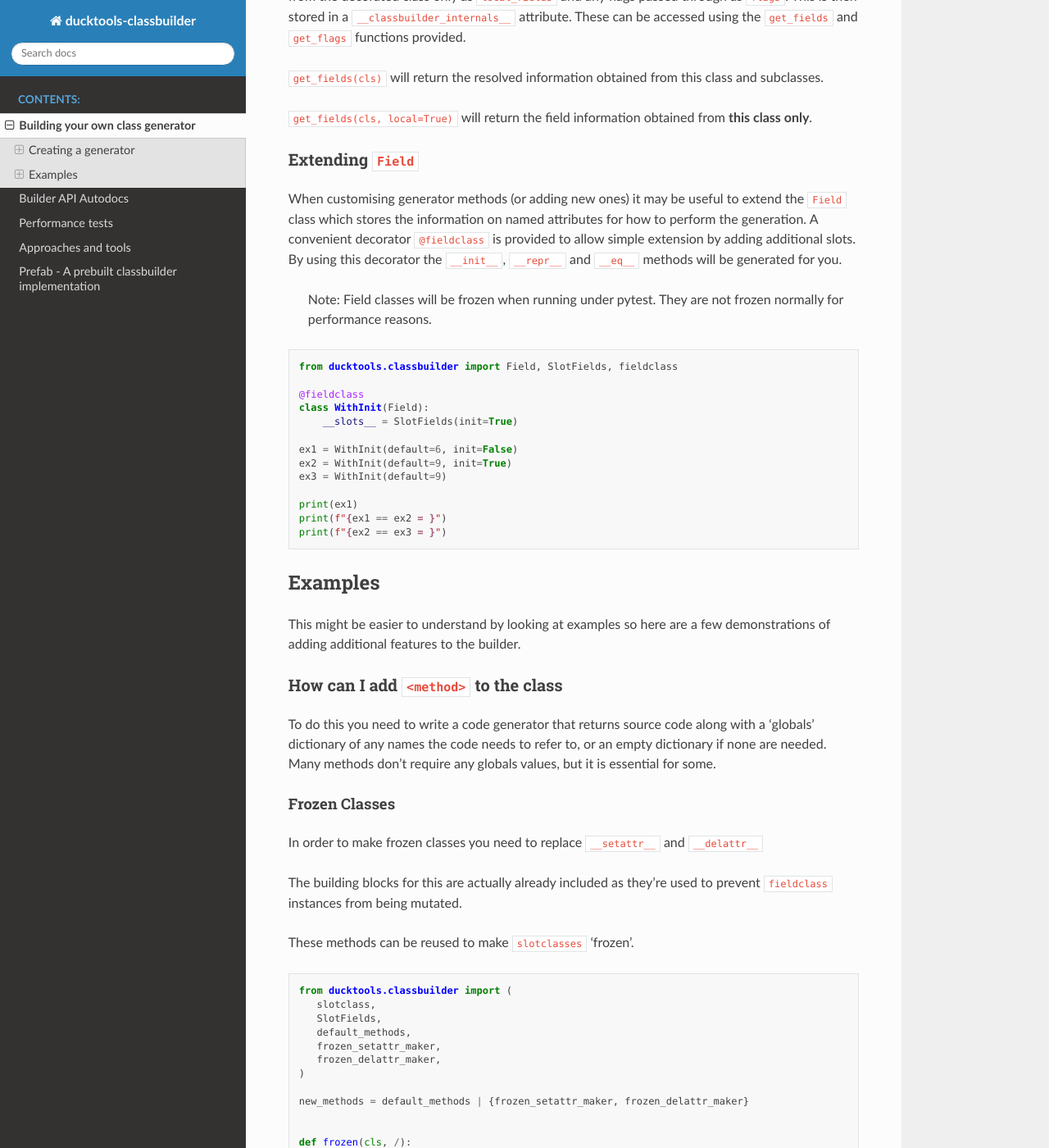
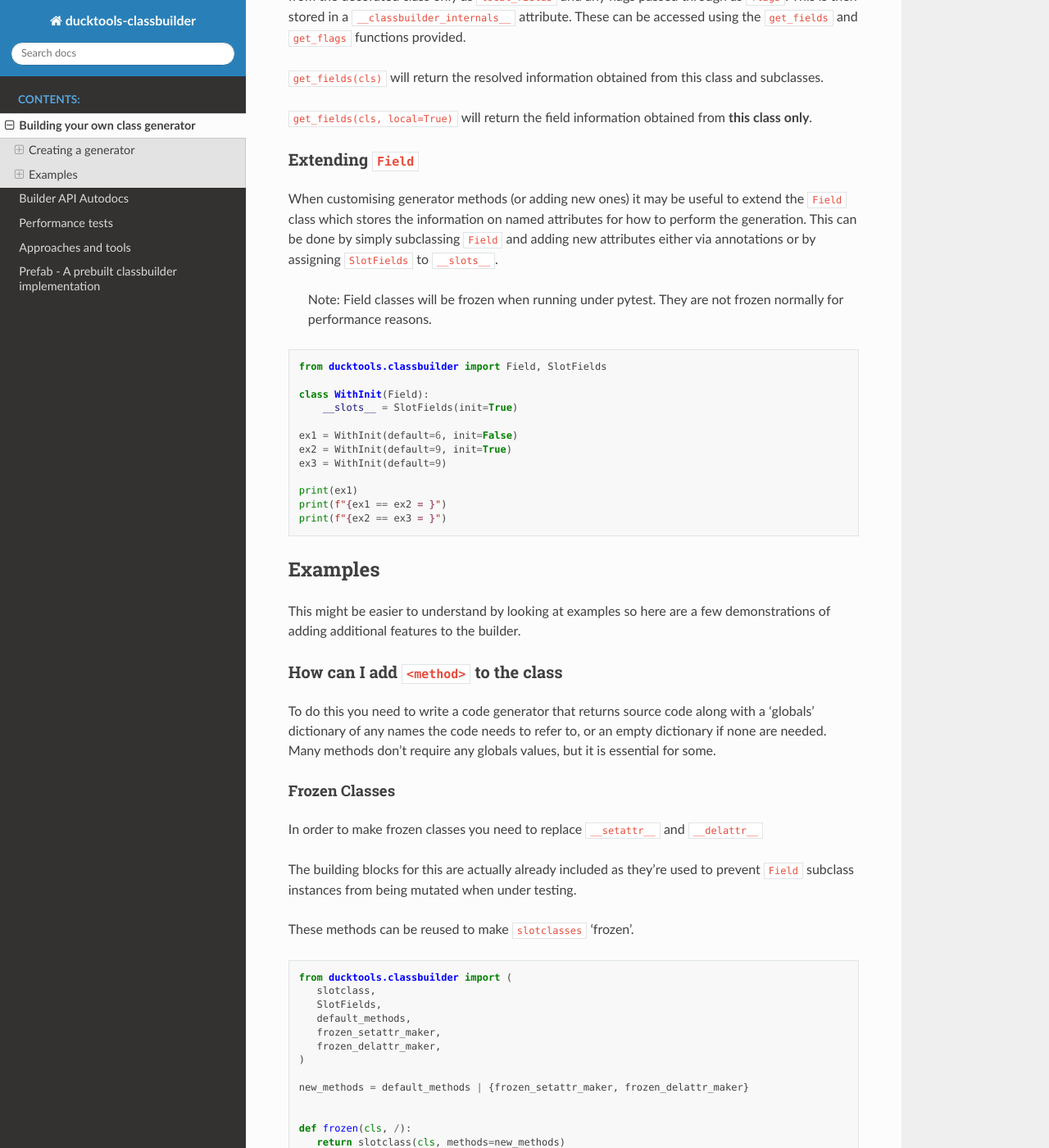
Before and after one commit to DavidCEllis/ducktools-classbuilder, a Sphinx documentation site: the page built from docs/extension_examples.md, in a window 1280 px wide and 1400 px high, scrolled down 4915 px. Shown: the whole window at 82% size. Built offline with Sphinx 7.4.7 and the Read the Docs theme 2.0.0, drawn with Linux system fonts in a browser that asks for light colours; some of the changed text lies outside the part shown.

Commit message:
Make `Field` handle adding methods to subclasses, remove unnecessary `@fieldclass` decorator.

````diff
--- a/docs/extension_examples.md
+++ b/docs/extension_examples.md
@@ -240,17 +240,16 @@ accessed using the `get_fields` and `get_flags` functions provided.
 
 When customising generator methods (or adding new ones) it may be useful to
 extend the `Field` class which stores the information on named attributes for
-how to perform the generation. A convenient decorator `@fieldclass` is provided
-to allow simple extension by adding additional slots. By using this decorator
-the `__init__`, `__repr__` and `__eq__` methods will be generated for you.
+how to perform the generation. This can be done by simply subclassing `Field`
+and adding new attributes either via annotations or by assigning `SlotFields`
+to `__slots__`.
 
 > Note: Field classes will be frozen when running under pytest.
 >       They are not frozen normally for performance reasons.
 
 ```python
-from ducktools.classbuilder import Field, SlotFields, fieldclass
+from ducktools.classbuilder import Field, SlotFields
 
-@fieldclass
 class WithInit(Field):
     __slots__ = SlotFields(init=True)
 
@@ -280,7 +279,7 @@ any globals values, but it is essential for some.
 In order to make frozen classes you need to replace `__setattr__` and `__delattr__`
 
 The building blocks for this are actually already included as they're used to prevent
-`fieldclass` instances from being mutated.
+`Field` subclass instances from being mutated when under testing.
 
 These methods can be reused to make `slotclasses` 'frozen'.
 
@@ -381,9 +380,7 @@ You could also choose to yield tuples of `name, value` pairs in your implementat
 #### Excluding Attributes ####
 
 In order to exclude fields you first need to extend the `Field` class
-to add a new attribute. Thankfully the `@fieldclass` decorator mentioned earlier
-can be used to extend `Field` in the same way as `@slotclass` works for
-regular classes.
+to add a new attribute.
 
 This special class builder is needed to treat `NOTHING` sentinel values as
 regular values in the `__init__` generator. As such this is only intended
@@ -397,7 +394,6 @@ Here is an example of adding the ability to exclude fields from `__repr__`.
 ```python
 from ducktools.classbuilder import (
     eq_maker,
-    fieldclass,
     get_fields,
     init_maker,
     slotclass,
@@ -407,7 +403,6 @@ from ducktools.classbuilder import (
 )
 
 
-@fieldclass
 class FieldExt(Field):
     __slots__ = SlotFields(repr=True)
 
@@ -468,7 +463,6 @@ errors when the `__init__` method is generated.
 from ducktools.classbuilder import (
     builder,
     eq_maker,
-    fieldclass,
     get_fields,
     slot_gatherer,
     Field,
@@ -478,7 +472,6 @@ from ducktools.classbuilder import (
 )
 
 
-@fieldclass
 class PosOnlyField(Field):
     __slots__ = SlotFields(pos_only=True)
 
@@ -608,7 +601,6 @@ their attribute is set.
 from ducktools.classbuilder import (
     builder,
     default_methods,
-    fieldclass,
     get_fields,
     slot_gatherer,
     Field,
@@ -617,7 +609,6 @@ from ducktools.classbuilder import (
 )
 
 
-@fieldclass
 class ConverterField(Field):
     __slots__ = SlotFields(converter=None)
 
@@ -685,7 +676,6 @@ from typing import Annotated, Any, ClassVar, get_origin
 
 from ducktools.classbuilder import (
     builder,
-    fieldclass,
     get_fields,
     get_flags,
     Field,
@@ -696,7 +686,6 @@ from ducktools.classbuilder import (
 
 
 # First we need a new field that can store these modifications
-@fieldclass
 class AnnoField(Field):
     __slots__ = SlotFields(
         init=True,
````
Also changed, not shown: docs/api.md (+0 -4 lines), 10 other files.
